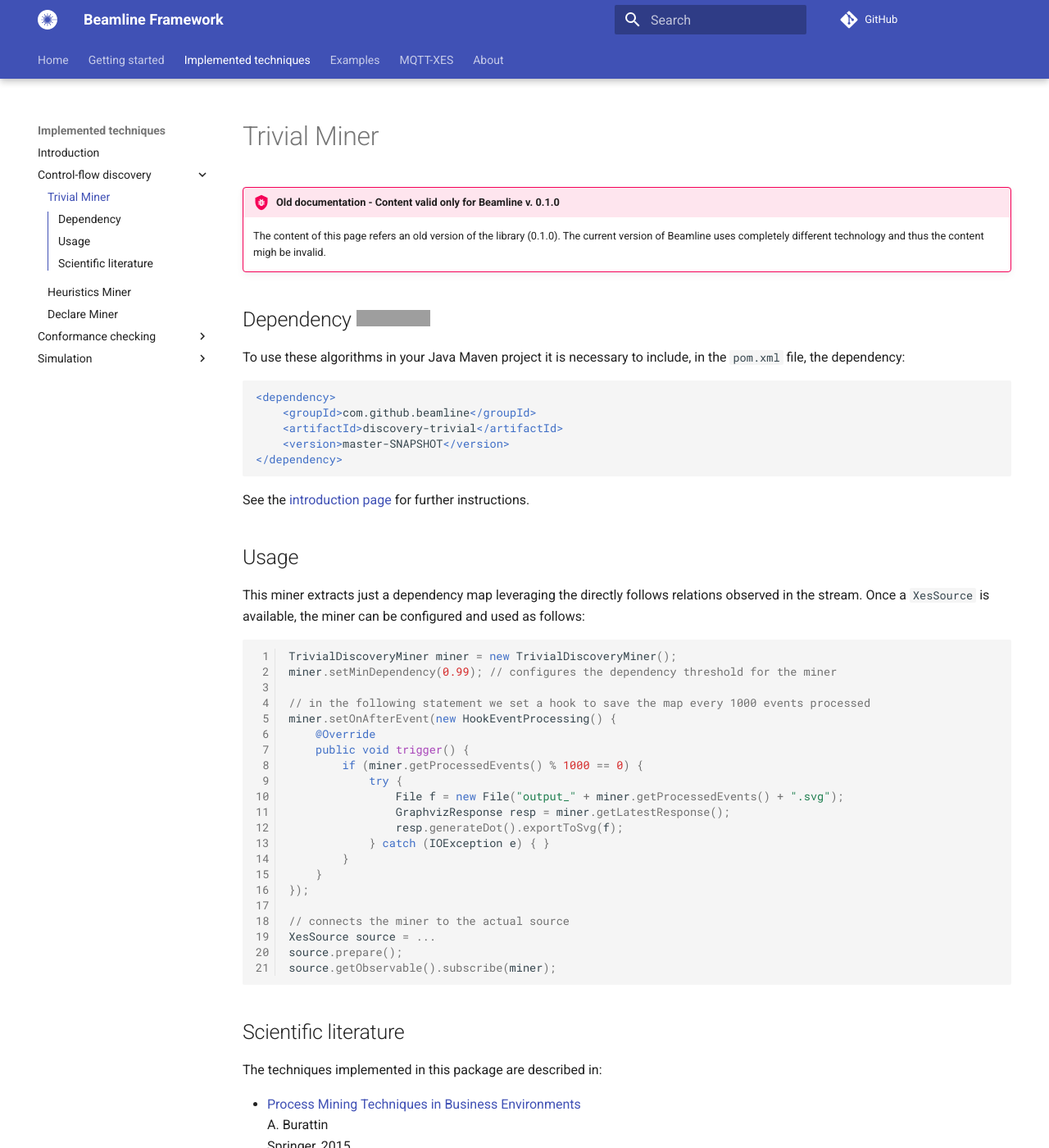
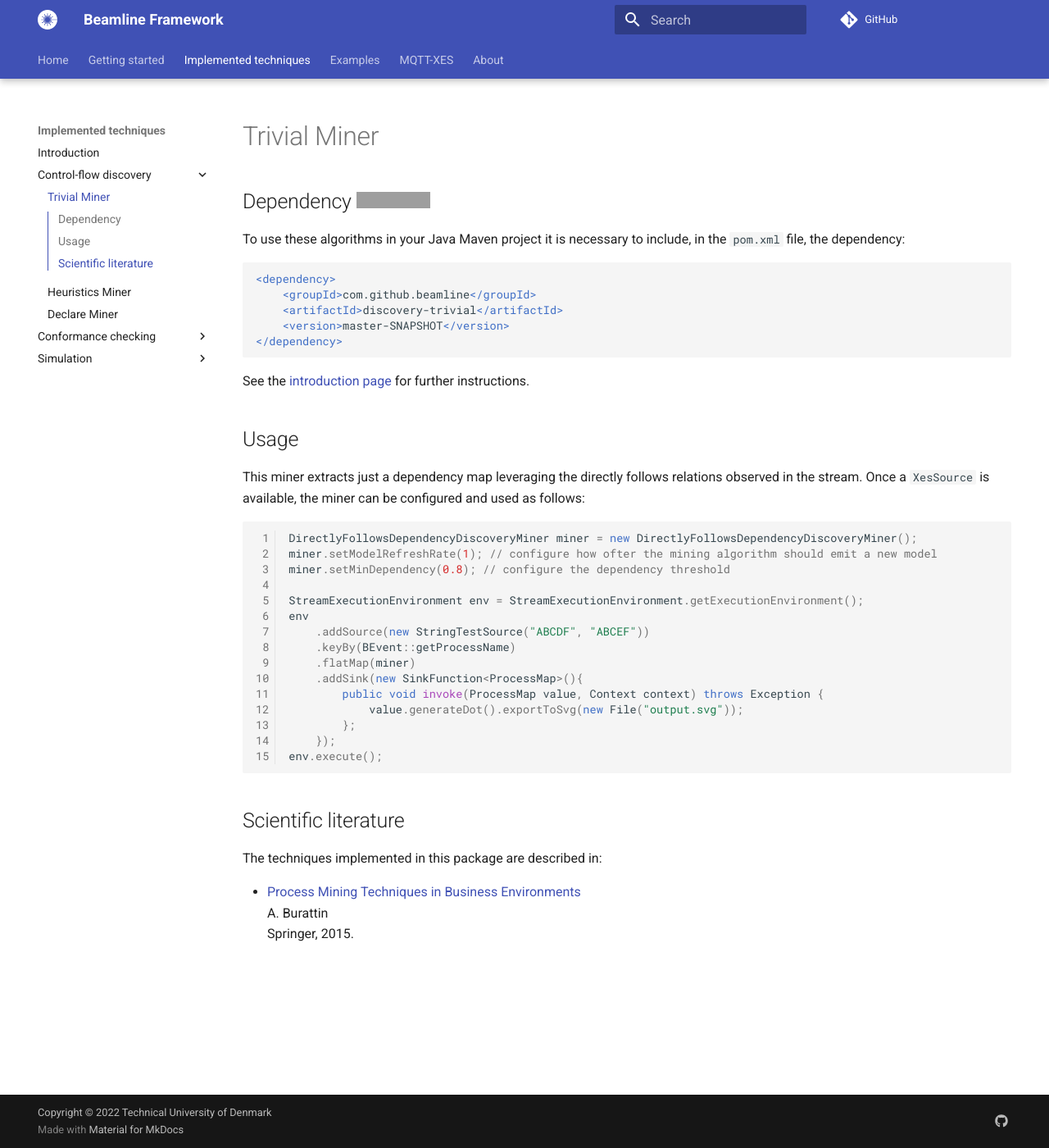
Before and after one commit to beamline/docs, an MkDocs documentation site: the page built from docs/implemented-techniques/discovery-trivial.md, in a window 1280 px wide and 1400 px high. Shown: the whole window at 82% size. Built offline with MkDocs 1.6.1 and Material for MkDocs 9.7.7, drawn with Linux system fonts in a browser that asks for light colours; comment, search, counter and statistics services are not loaded; grey boxes are pictures that could not be loaded.

Commit message:
Updated page with trivial miner

````diff
--- a/docs/implemented-techniques/discovery-trivial.md
+++ b/docs/implemented-techniques/discovery-trivial.md
@@ -1,7 +1,3 @@
-!!! bug "Old documentation - Content valid only for Beamline v. 0.1.0"
-    The content of this page refers an old version of the library (0.1.0). The current version of Beamline uses completely different technology and thus the content migh be invalid.
-
-
 ## Dependency [![](https://jitpack.io/v/beamline/discovery-trivial.svg)](https://jitpack.io/#beamline/discovery-trivial)
 
 To use these algorithms in your Java Maven project it is necessary to include, in the `pom.xml` file, the dependency:
@@ -21,27 +17,22 @@ See the [introduction page](index.md) for further instructions.
 This miner extracts just a dependency map leveraging the directly follows relations observed in the stream. Once a `XesSource` is available, the miner can be configured and used as follows:
 
 ```java linenums="1"
-TrivialDiscoveryMiner miner = new TrivialDiscoveryMiner();
-miner.setMinDependency(0.99); // configures the dependency threshold for the miner
 
-// in the following statement we set a hook to save the map every 1000 events processed
-miner.setOnAfterEvent(new HookEventProcessing() {
-	@Override
-	public void trigger() {
-		if (miner.getProcessedEvents() % 1000 == 0) {
-			try {
-				File f = new File("output_" + miner.getProcessedEvents() + ".svg");
-				GraphvizResponse resp = miner.getLatestResponse();
-				resp.generateDot().exportToSvg(f);
-			} catch (IOException e) { }
-		}
-	}
-});
+DirectlyFollowsDependencyDiscoveryMiner miner = new DirectlyFollowsDependencyDiscoveryMiner();
+miner.setModelRefreshRate(1); // configure how ofter the mining algorithm should emit a new model
+miner.setMinDependency(0.8); // configure the dependency threshold
 
-// connects the miner to the actual source
-XesSource source = ...
-source.prepare();
-source.getObservable().subscribe(miner);
+StreamExecutionEnvironment env = StreamExecutionEnvironment.getExecutionEnvironment();
+env
+	.addSource(new StringTestSource("ABCDF", "ABCEF"))
+	.keyBy(BEvent::getProcessName)
+	.flatMap(miner)
+	.addSink(new SinkFunction<ProcessMap>(){
+		public void invoke(ProcessMap value, Context context) throws Exception {
+			value.generateDot().exportToSvg(new File("output.svg"));
+		};
+	});
+env.execute();
 ```
 
 ## Scientific literature
````
